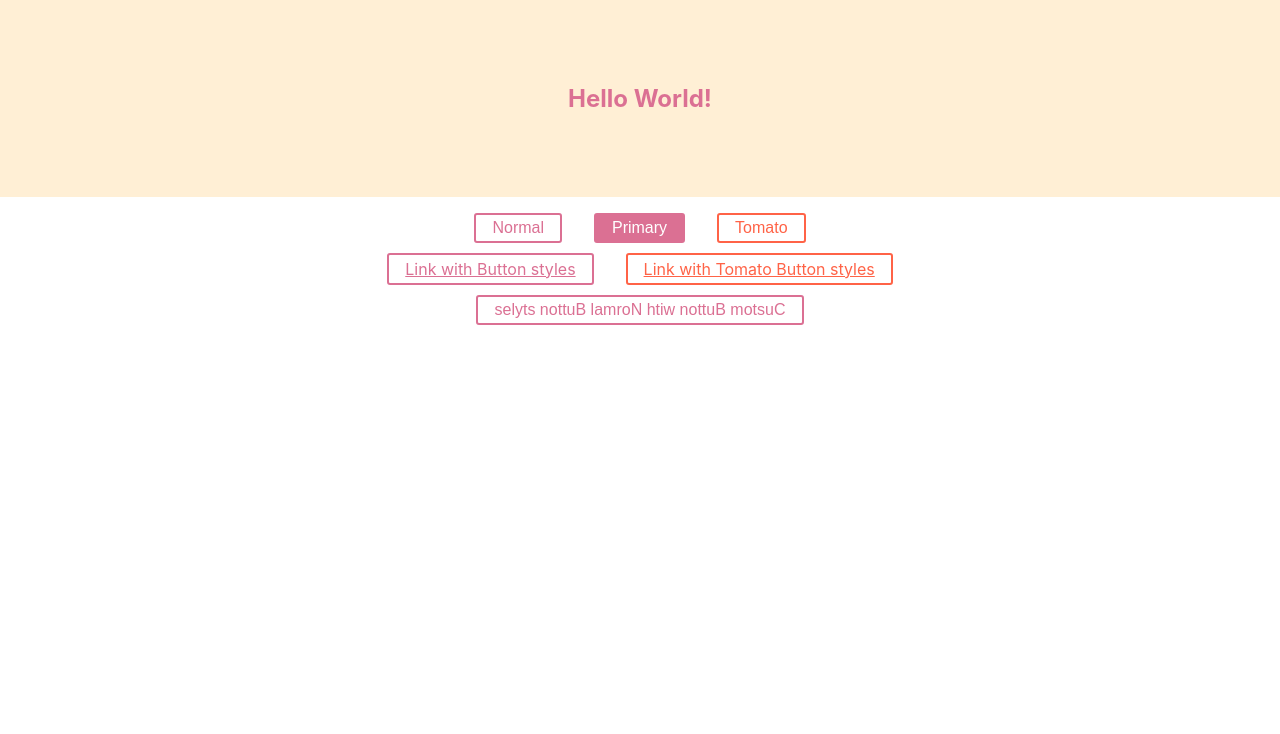
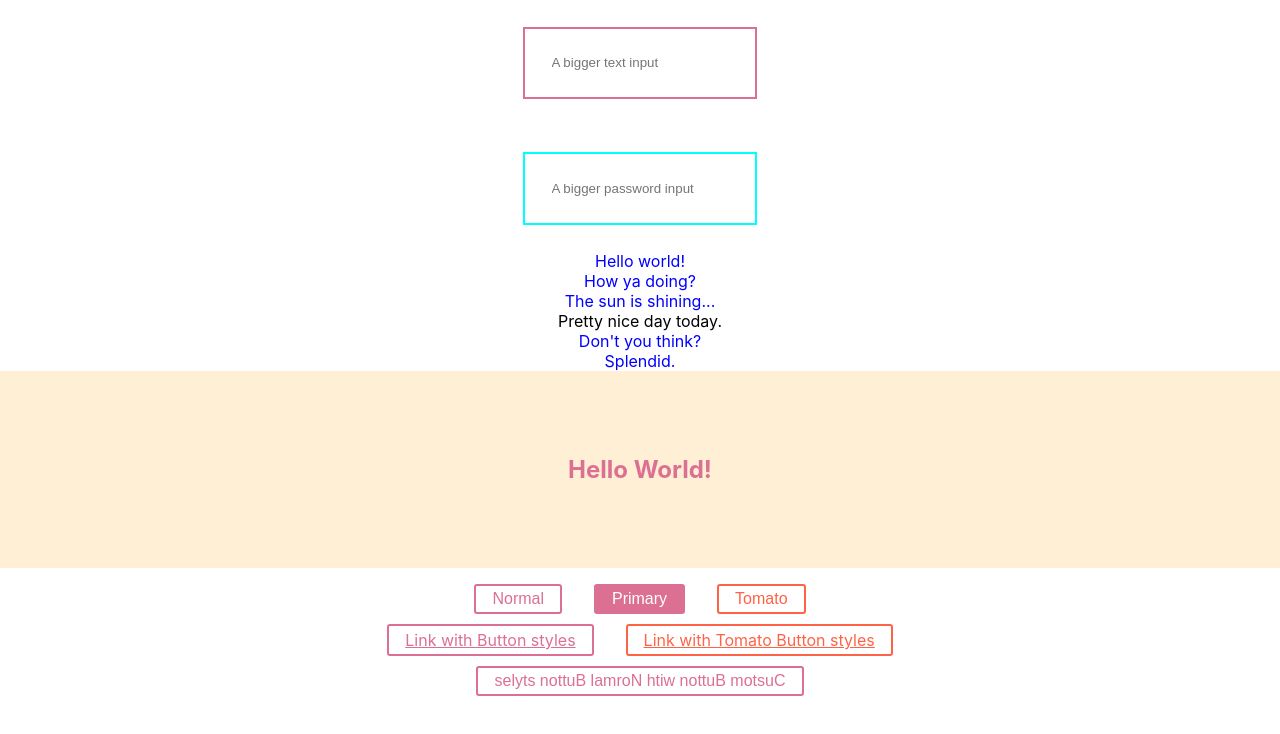
Before and after one commit to msko89/react-librarys, a React (Create React App) app: page / in a window 1280 px wide. Shown: the top 734 px of the page. Built offline with nearby package versions, Linux system fonts and the light colour scheme.

Commit message:
Styled-components attrs

```diff
--- a/src/Style/StyledComponent/components/StyledComponent.jsx
+++ b/src/Style/StyledComponent/components/StyledComponent.jsx
@@ -1,5 +1,5 @@
 import React from 'react';
-import styled from 'styled-components';
+import styled, { createGlobalStyle } from 'styled-components';
 
 // Create a Title component that'll render an <h1> tag with some styles
 const Title = styled.h1`
@@ -36,9 +36,78 @@ const ReversedButton = (props) => (
   <Button {...props} children={props.children.split('').reverse()} />
 );
 
+// const Thing = styled.div.attrs((/* props */) => ({ tabIndex: 0 }))`
+//   color: blue;
+
+//   &:hover {
+//     color: red; // <Thing> when hovered
+//   }
+
+//   & ~ & {
+//     background: tomato; // <Thing> as a sibling of <Thing>, but maybe not directly next to it
+//   }
+
+//   & + & {
+//     background: lime; // <Thing> next to <Thing>
+//   }
+
+//   &.something {
+//     background: orange; // <Thing> tagged with an additional CSS class ".something"
+//   }
+
+//   .something-else & {
+//     border: 1px solid; // <Thing> inside another element labeled ".something-else"
+//   }
+// `;
+
+const Thing = styled.div`
+  && {
+    color: blue;
+  }
+`;
+
+const GlobalStyle = createGlobalStyle`
+   div${Thing} {
+     color: red;
+   }
+ `;
+
+const Input = styled.input.attrs((props) => ({
+  type: 'text',
+  size: props.size || '1em',
+}))`
+  border: 2px solid palevioletred;
+  margin: ${(props) => props.size};
+  padding: ${(props) => props.size};
+`;
+
+// Input's attrs will be applied first, and then this attrs obj
+const PasswordInput = styled(Input).attrs({
+  type: 'password',
+})`
+  // similarly, border will override Input's border
+  border: 2px solid aqua;
+`;
+
 function StyledComponent() {
   return (
     <>
+      <>
+        <Input placeholder='A bigger text input' size='2em' />
+        <br />
+        <PasswordInput placeholder='A bigger password input' size='2em' />
+      </>
+      <>
+        <GlobalStyle />
+        <Thing>Hello world!</Thing>
+        <Thing>How ya doing?</Thing>
+        <Thing className='something'>The sun is shining...</Thing>
+        <div>Pretty nice day today.</div>
+        <Thing>Don't you think?</Thing>
+        <div className='something-else'>
+          <Thing>Splendid.</Thing>
+        </div>
+      </>
       <Wrapper>
         <Title>Hello World!</Title>
       </Wrapper>
```
Also changed, not shown: 1 other file (tests, documents, lock files or other folders).
